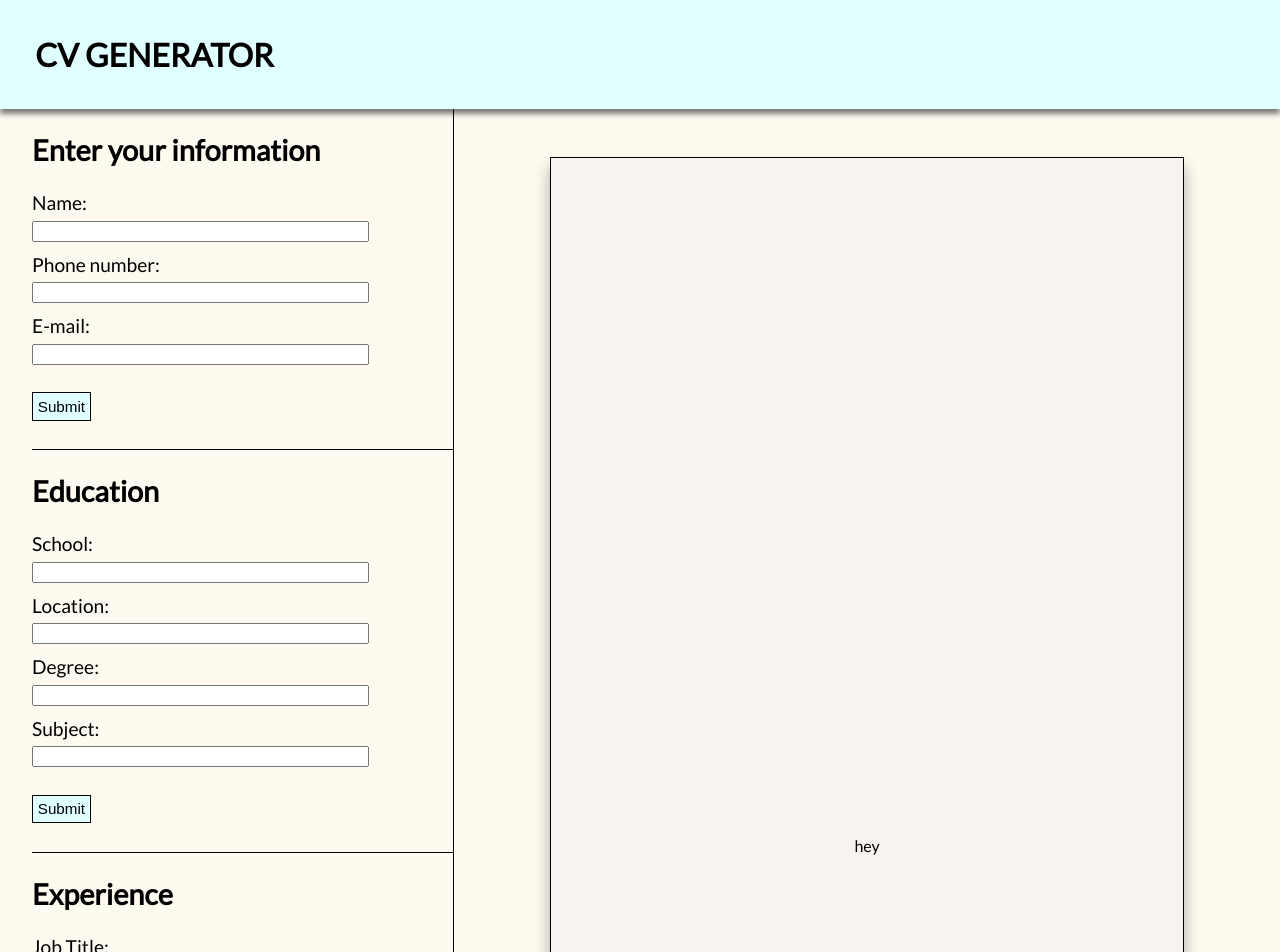
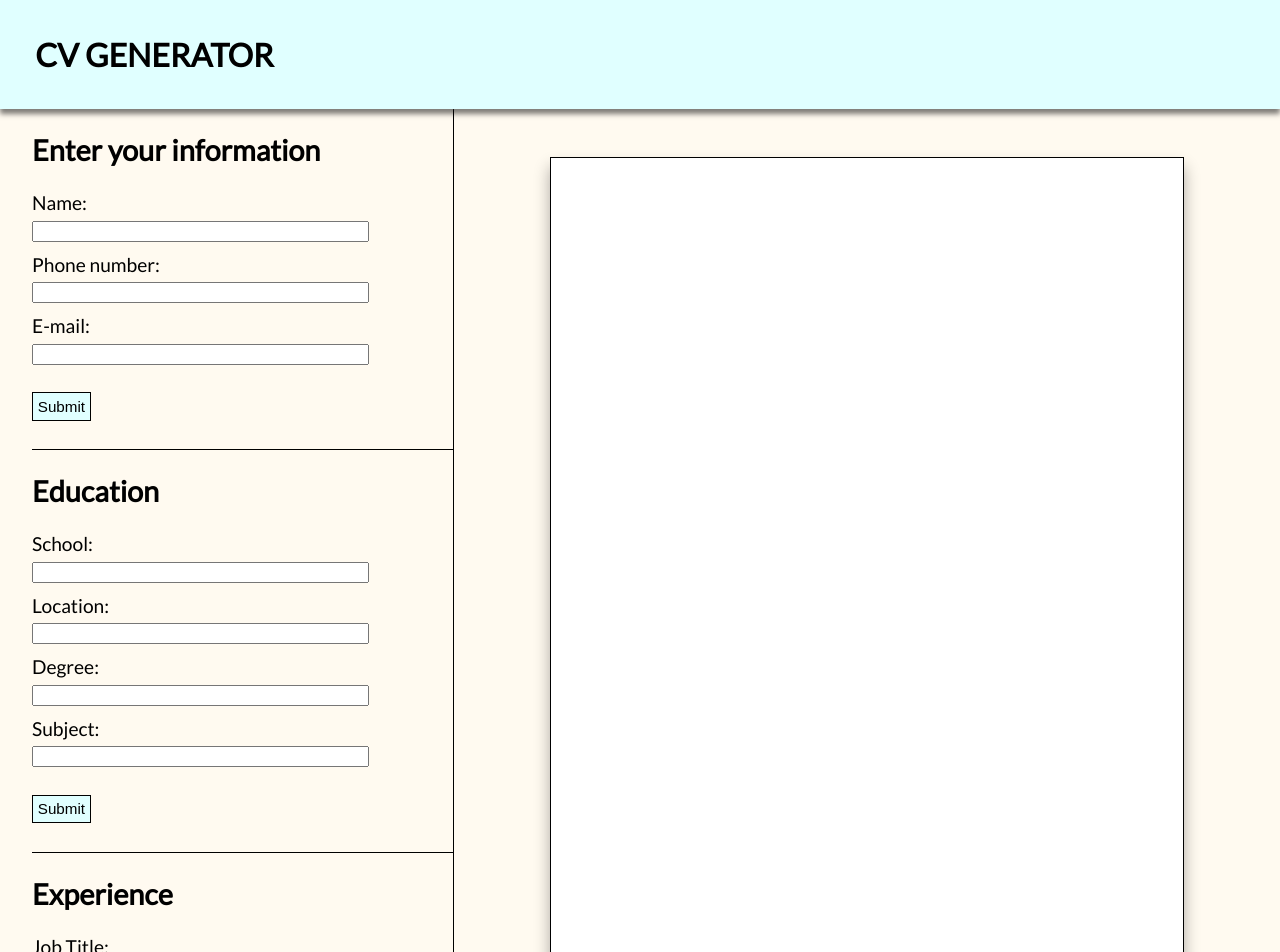
Before and after one commit to qzmp10/cv-application, a React (Create React App) app in the folder cv-project/: page / in a window 1280 px wide. Shown: the top 952 px of the page. Built offline with nearby package versions, Linux system fonts and the light colour scheme.

Commit message:
started styling cv

```diff
--- a/cv-project/src/App.css
+++ b/cv-project/src/App.css
@@ -28,7 +28,7 @@ body {
   margin-left: 6rem;
   margin-right: 6rem;
   border: solid 1px black;
-  background-color: rgba(240, 240, 240, 0.534);
+  background-color: rgb(255, 255, 255);
   box-shadow: 0px 10px 15px rgba(0, 0, 0, 0.322);
 }
 
--- a/cv-project/src/App.js
+++ b/cv-project/src/App.js
@@ -4,6 +4,7 @@ import GeneralInfo from './components/GeneralInfo';
 import Education from './components/Education'
 import Experience from './components/Experience';
 import Projects from './components/Projects';
+import CvHeader from './components/CvHeader';
 
 class App extends React.Component {
 
@@ -25,7 +26,7 @@ class App extends React.Component {
       </div>
 
       <div className = 'cvContainer'>
-        <div className='ceevee'>hey</div>
+        <CvHeader/>
       </div>
       </div>
       </>
--- /dev/null
+++ b/cv-project/src/components/CvHeader.js
@@ -0,0 +1,24 @@
+import React from 'react';
+
+class CvHeader extends React.Component {
+
+    constructor(props) {
+        super(props)
+    }
+
+    render() {
+        return (
+            <div className='cvHeader'>
+                <div className='picture'></div>
+                <div className='info'>
+                    <div className='name'></div>
+                    <div className='email'></div>
+                    <div className='phone'></div>
+                </div>
+            </div>
+        )
+    }
+
+}
+
+export default CvHeader;
--- a/cv-project/src/components/GeneralInfo.js
+++ b/cv-project/src/components/GeneralInfo.js
@@ -1,5 +1,5 @@
 import React from 'react';
-import InfoStyled from './InfoStyled';
+import InfoStyled from './CvHeader';
 import InfoForm from "./InfoForm"
 import uniqid from "uniqid";
 
```
Also changed, not shown: cv-project/src/components/InfoStyled.js (deleted, +0 -46 lines).
